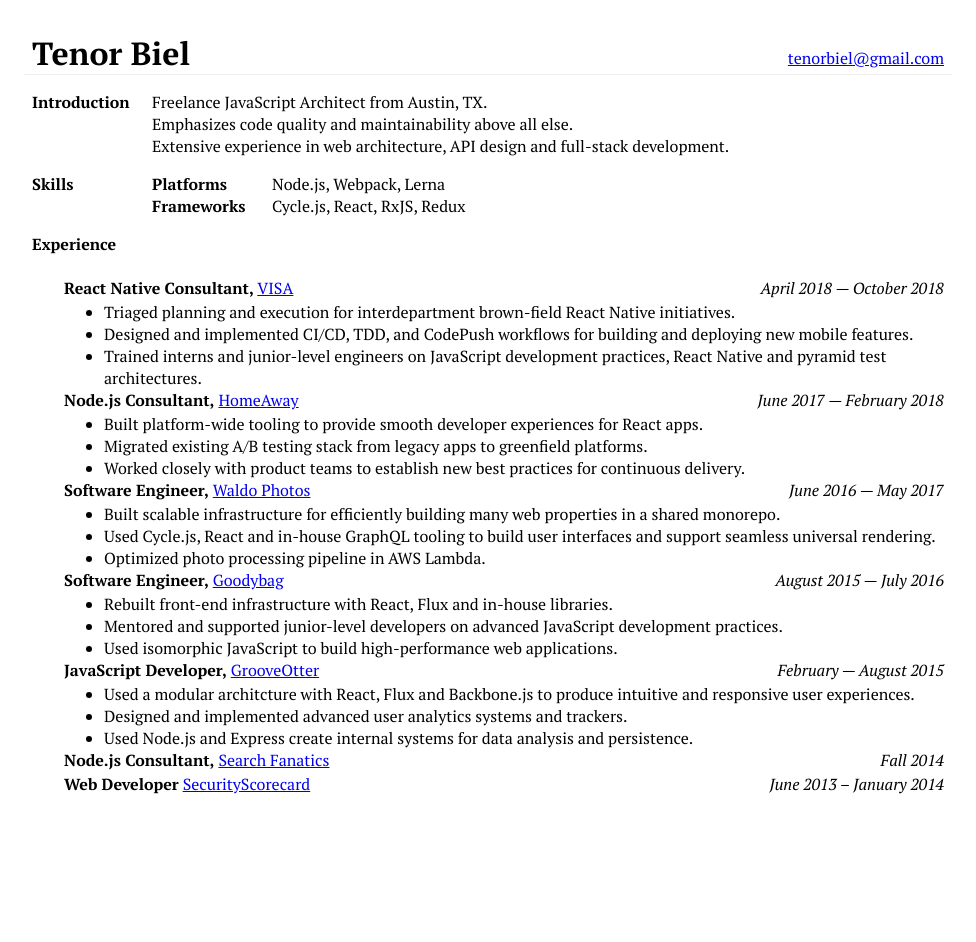
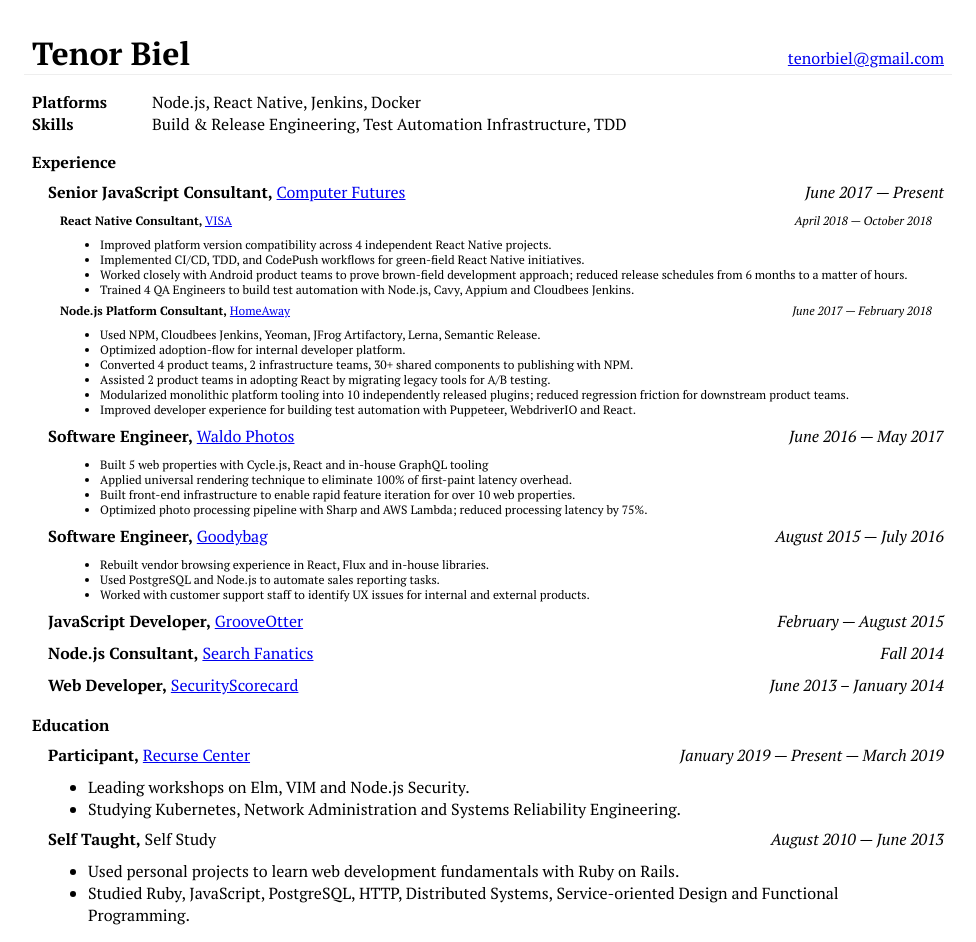
Before and after one commit to L8D/l8d.github.io, a Jekyll site: the page resume/index.html, which Jekyll copies as it is, in a window 1280 px wide. Shown: the whole page, without its empty margins (152-1128 px from the left). Built offline with Jekyll 4.4.1, drawn with Linux system fonts in a browser that asks for light colours; Markdown is read by kramdown in place of the engine named in the settings; before the commit the page ends 900 px from its top, so only the background shows below that.

Commit message:
new resume

```diff
--- a/resume/index.html
+++ b/resume/index.html
@@ -18,33 +18,26 @@
 
   <main>
     <section>
-      <aside><h2>Introduction</h2></aside>
-      <div class="content">
-        <p>
-          Freelance JavaScript Architect from Austin, TX.
-        <br>
-          Emphasizes code quality and maintainability above all else.
-        <br>
-          Extensive experience in web architecture, API design and full-stack development.
-        </p>
-      </div>
-    </section>
-
-    <section>
+      <aside><h2>Platforms</h2></aside>
+      <div class="content"><p>Node.js, React Native, Jenkins, Docker</p></div>
       <aside><h2>Skills</h2></aside>
-      <div class="content">
-        <aside><h2>Platforms</h2></aside>
-        <div class="content"><p>Node.js, Webpack, Lerna</p></div>
-        <aside><h2>Frameworks</h2></aside>
-        <div class="content"><p>Cycle.js, React, RxJS, Redux</p></div>
-      </div>
+      <div class="content"><p>Build &amp; Release Engineering, Test Automation Infrastructure, TDD</p></div>
     </section>
 
     <section>
       <h2>Experience</h2>
-      <br>
 
       <div class="entries">
+        <div class="entry">
+          <div>
+            <b>Senior JavaScript Consultant,</b>
+            <a href="https://www.computerfutures.com/">Computer Futures</a>
+          </div>
+
+          <div>June 2017 &mdash; Present</div>
+        </div>
+
+        <div class="sub-entries">
           <div class="entry">
             <div>
               <b>React Native Consultant,</b>
@@ -55,13 +48,15 @@
           </div>
 
           <ul>
-          <li>Triaged planning and execution for interdepartment brown-field React Native initiatives.</li>
-          <li>Designed and implemented CI/CD, TDD, and CodePush workflows for building and deploying new mobile features.</li>
-          <li>Trained interns and junior-level engineers on JavaScript development practices, React Native and pyramid test architectures.</li>
+            <li>Improved platform version compatibility across 4 independent React Native projects.</li>
+            <li>Implemented CI/CD, TDD, and CodePush workflows for green-field React Native initiatives.</li>
+            <li>Worked closely with Android product teams to prove brown-field development approach; reduced release schedules from 6 months to a matter of hours.</li>
+            <li>Trained 4 QA Engineers to build test automation with Node.js, Cavy, Appium and Cloudbees Jenkins.</li>
           </ul>
+
           <div class="entry">
             <div>
-            <b>Node.js Consultant,</b>
+              <b>Node.js Platform Consultant,</b>
               <a href="https://www.homeaway.com/">HomeAway</a>
             </div>
 
@@ -69,10 +64,14 @@
           </div>
 
           <ul>
-          <li>Built platform-wide tooling to provide smooth developer experiences for React apps.</li>
-          <li>Migrated existing A/B testing stack from legacy apps to greenfield platforms.</li>
-          <li>Worked closely with product teams to establish new best practices for continuous delivery.</li>
+            <li>Used NPM, Cloudbees Jenkins, Yeoman, JFrog Artifactory, Lerna, Semantic Release.</li>
+            <li>Optimized adoption-flow for internal developer platform.</li>
+            <li>Converted 4 product teams, 2 infrastructure teams, 30+ shared components to publishing with NPM.</li>
+            <li>Assisted 2 product teams in adopting React by migrating legacy tools for A/B testing.</li>
+            <li>Modularized monolithic platform tooling into 10 independently released plugins; reduced regression friction for downstream product teams.</li>
+            <li>Improved developer experience for building test automation with Puppeteer, WebdriverIO and React.</li>
           </ul>
+        </div>
 
         <div class="entry">
           <div>
@@ -83,11 +82,14 @@
           <div>June 2016 &mdash; May 2017</div>
         </div>
 
+        <div class="sub-entries">
           <ul>
-          <li>Built scalable infrastructure for efficiently building many web properties in a shared monorepo.</li>
-          <li>Used Cycle.js, React and in-house GraphQL tooling to build user interfaces and support seamless universal rendering.</li>
-          <li>Optimized photo processing pipeline in AWS Lambda.</li>
+            <li>Built 5 web properties with Cycle.js, React and in-house GraphQL tooling</li>
+            <li>Applied universal rendering technique to eliminate 100% of first-paint latency overhead.</li>
+            <li>Built front-end infrastructure to enable rapid feature iteration for over 10 web properties.</li>
+            <li>Optimized photo processing pipeline with Sharp and AWS Lambda; reduced processing latency by 75%.</li>
           </ul>
+        </div>
 
         <div class="entry">
           <div>
@@ -98,11 +100,13 @@
           <div>August 2015 &mdash; July 2016</div>
         </div>
 
+        <div class="sub-entries">
           <ul>
-          <li>Rebuilt front-end infrastructure with React, Flux and in-house libraries.</li>
-          <li>Mentored and supported junior-level developers on advanced JavaScript development practices.</li>
-          <li>Used isomorphic JavaScript to build high-performance web applications.</li>
+            <li>Rebuilt vendor browsing experience in React, Flux and in-house libraries.</li>
+            <li>Used PostgreSQL and Node.js to automate sales reporting tasks.</li>
+            <li>Worked with customer support staff to identify UX issues for internal and external products.</li>
           </ul>
+        </div>
 
         <div class="entry">
           <div>
@@ -112,12 +116,6 @@
 
           <div>February &mdash; August 2015</div>
         </div>
-
-        <ul>
-          <li>Used a modular architcture with React, Flux and Backbone.js to produce intuitive and responsive user experiences.</li>
-          <li>Designed and implemented advanced user analytics systems and trackers.</li>
-          <li>Used Node.js and Express create internal systems for data analysis and persistence.</li>
-        </ul>
 
         <div class="entry">
           <div>
@@ -130,7 +128,7 @@
 
         <div class="entry">
           <div>
-            <b>Web Developer</b>
+            <b>Web Developer,</b>
             <a href="https://securityscorecard.com/">SecurityScorecard</a>
           </div>
 
@@ -138,6 +136,39 @@
         </div>
       </div>
     </section>
+
+    <section>
+      <h2>Education</h2>
+      <div class="entries">
+        <div class="entry">
+          <div>
+            <b>Participant,</b>
+            <a href="https://recurse.com">Recurse Center</a>
+          </div>
+
+          <div>January 2019 &mdash; Present &mdash; March 2019</div>
+        </div>
+
+        <ul>
+          <li>Leading workshops on Elm, VIM and Node.js Security.</li>
+          <li>Studying Kubernetes, Network Administration and Systems Reliability Engineering.</li>
+        </ul>
+
+        <div class="entry">
+          <div>
+            <b>Self Taught,</b>
+            <span>Self Study</span>
+          </div>
+
+          <div>August 2010 &mdash; June 2013</div>
+        </div>
+
+        <ul>
+          <li>Used personal projects to learn web development fundamentals with Ruby on Rails.</li>
+          <li>Studied Ruby, JavaScript, PostgreSQL, HTTP, Distributed Systems, Service-oriented Design and Functional Programming.</li>
+        </ul>
+      </div>
+    </section>
   </main>
 </body>
 </html>
--- a/resume/styles.css
+++ b/resume/styles.css
@@ -60,11 +60,19 @@
 }
 
 main section .entries {
-  margin-left: 2em;
+  margin-left: 1em;
+}
+
+.sub-entries {
+  margin-left: 1em;
+  margin-right: 1em;
+  font-size: 9pt;
 }
 
 .entry {
   height: 1.5em;
+  margin-top: 0.5em;
+  margin-bottom: 0.5em;
 }
 
 .entry > div:first-child {
@@ -79,7 +87,11 @@
 
 @media print {
   html {
-    font-size: 12pt;
+    font-size: 11pt;
+  }
+
+  ul {
+    font-size: 10pt;
   }
 }
 
```
Lines whose indentation alone changed are shown as unchanged.
